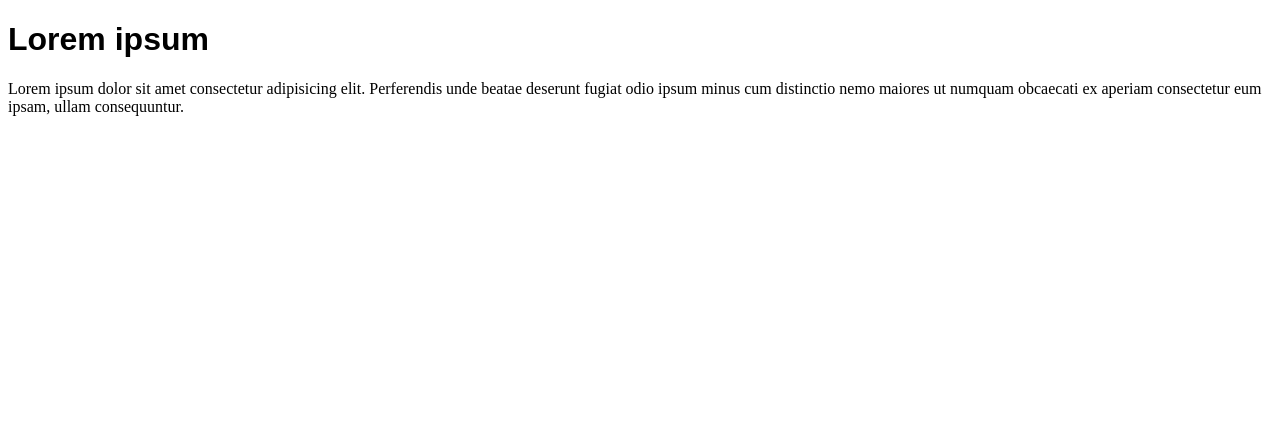
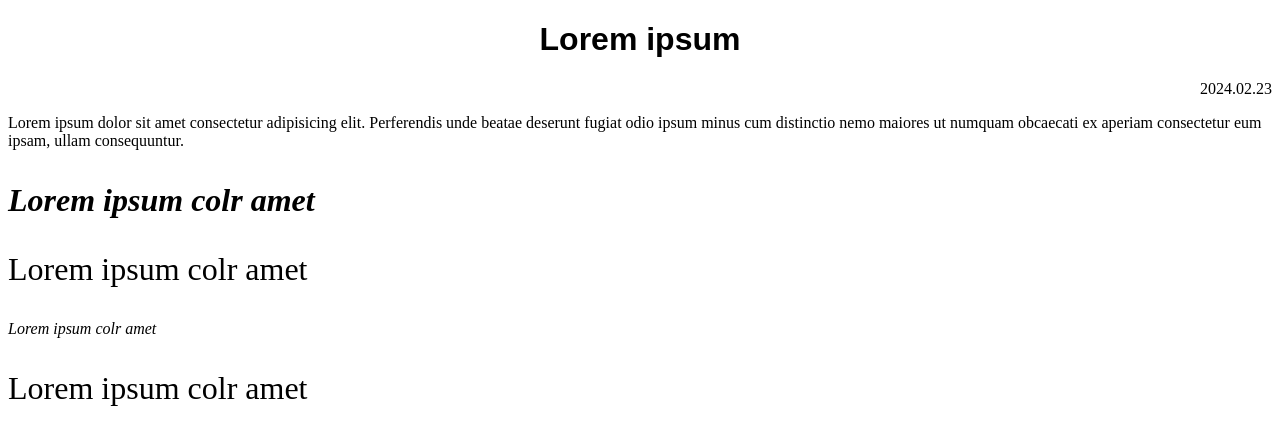
Before and after one commit to hyunmne/kostaa_vscode, a plain HTML site: page font_family.html in a window 1280 px wide. Drawn offline with Linux system fonts and the light colour scheme.

Commit message:
new file:   div_button.html 	modified:   font_family.html

```diff
--- a/font_family.html
+++ b/font_family.html
@@ -5,13 +5,22 @@
     <meta name="viewport" content="width=device-width, initial-scale=1.0">
     <title>Document</title>
     <style>
-        .font_arial{font-family: Arial;}
+        .font_arial{font-family: 'none font', Arial;}
         .font_roman{font-family: 'Times New Roman';}
+        .font_big{font-size:2em;}
+        .font_italic{font-style: italic;}
+        .font_bold{font-weight: bold;}
+        .font_center{text-align: center;}
+        .font_right{text-align: right;}
     </style>
 </head>
 <body>
-    <h1 class="font_arial">Lorem ipsum</h1>
+    <h1 class="font_arial font_center">Lorem ipsum</h1>
+    <p class="font_right">2024.02.23</p>
     <p class="font_roman">Lorem ipsum dolor sit amet consectetur adipisicing elit. Perferendis unde beatae deserunt fugiat odio ipsum minus cum distinctio nemo maiores ut numquam obcaecati ex aperiam consectetur eum ipsam, ullam consequuntur.</p>
-
+    <p class="font_big font_italic font_bold">Lorem ipsum colr amet</p>
+    <p class="font_big">Lorem ipsum colr amet</p>
+    <p class="font_italic">Lorem ipsum colr amet</p>
+    <p class="font_big">Lorem ipsum colr amet</p>
 </body>
 </html>
```
Also changed, not shown: div_button.html (added, +32 -0 lines).
